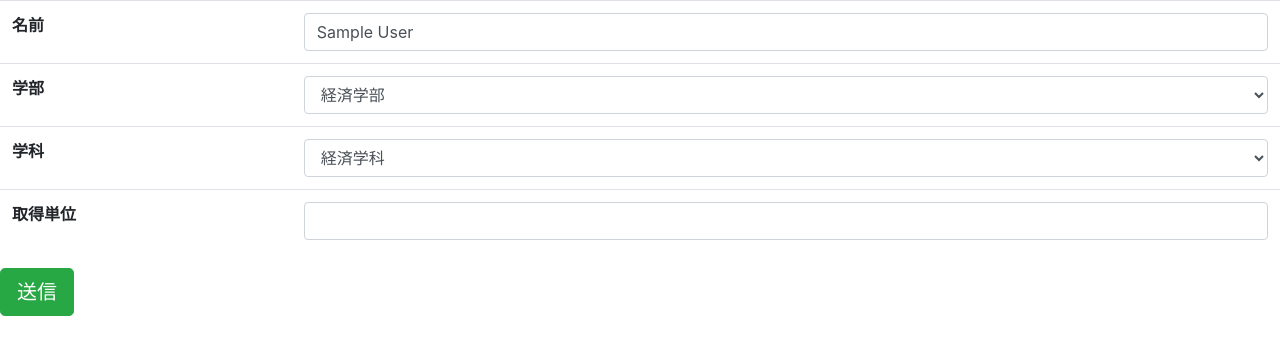
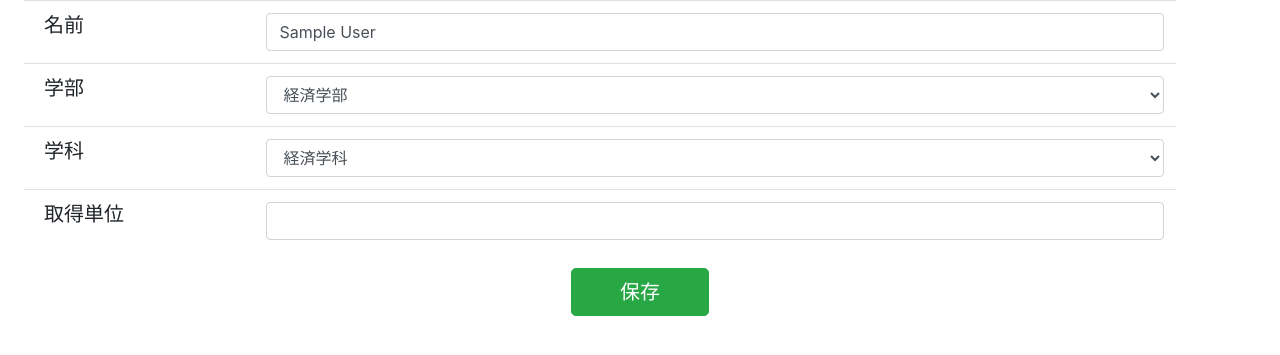
Before and after one commit to mokupuro/managment-app, a Django app: page /user_update/1/ in a window 1280 px wide. Shown: the part 56-411 px from the top of the page. Run offline with Django 3.2, Linux system fonts and the light colour scheme; the visitor is signed in with stand-in values (Sample User, id 1); data comes from the database, SQL or seed files in the repository; some libraries are stand-ins or nearby versions.

Commit message:
登録内容更新画面のhtml

```diff
--- a/management-app/coursemanagement/managementapp/templates/user_form.html
+++ b/management-app/coursemanagement/managementapp/templates/user_form.html
@@ -2,17 +2,19 @@
 {% block content %}
 <form action="" method="POST">
     {{ form.non_field_errors }}
-    <table class="table">
+    <table class="table ml-4" style = "width:90%;">
         <tbody>
             {% for field in form %}
                 <tr>
-                    <th><label for="{{ field.id_for_label }}">{{ field.label }}</label></th>
+                    <th style = "width:20%;"><label class = "h5 ml-2"  for="{{ field.id_for_label }}">{{ field.label }}</label></th>
                     <td>{{ field }} {{ field.errors }}</td>
                 </tr>
             {% endfor %}
         </tbody>
     </table>
     {% csrf_token %}
-    <button type="submit" class="btn btn-success btn-lg" >送信</button>
+    <div class = " text-center">
+    <button type="submit" class="btn btn-success btn-lg pl-5 pr-5" >保存</button>
+    </div>
 </form>
 {% endblock %}
```
